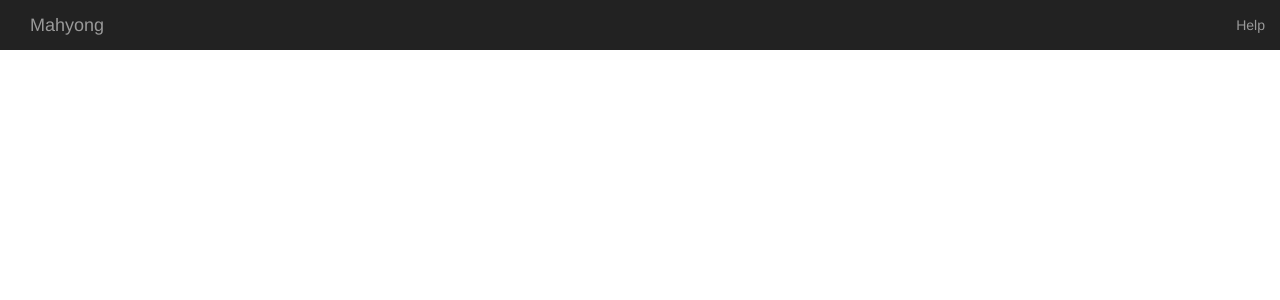
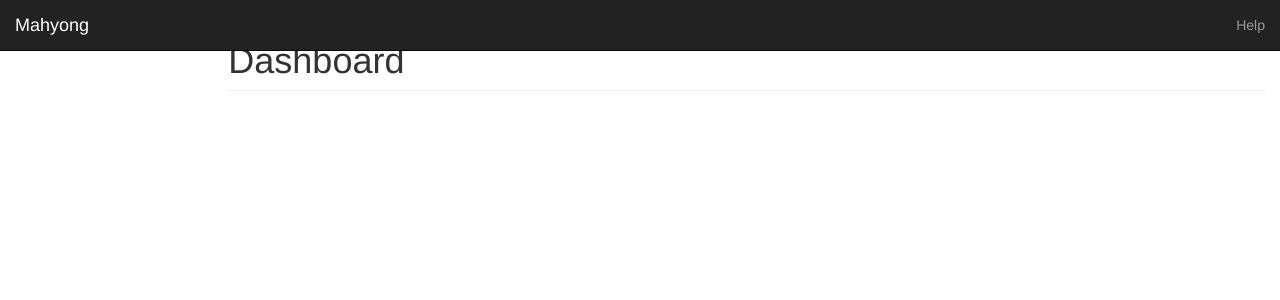
Before and after one commit to jspitzen/mahyong, a Django app: page / in a window 1280 px wide. Shown: the top 300 px of the page. Run offline with Django 3.2, Linux system fonts and the light colour scheme; data that the repository does not hold is empty; some libraries are stand-ins or nearby versions.

Commit message:
Bootstrap implementation

```diff
--- a/mahyong_game/templates/mahyong_game/index.html
+++ b/mahyong_game/templates/mahyong_game/index.html
@@ -1,14 +1,16 @@
 {% extends "mahyong_game/base.html" %}
-{% block title %}Mahyong{% endblock %}
-
+{% block title %}Mahyong Homepage{% endblock %}
 {% block content %}
-{% if active_games %}
-    <ul>
-    {% for game in active_games %}
-        <li>{{ game }}</li>
-    {% endfor %}
-    </ul>
-{% else %}
-    <p>No games are available</p>
-{% endif %}
+<div class="row">
+    <div class="col-sm-3 col-ms-2 sidebar">
+        <ul class="nav nav-sidebar">
+            {% for game in active_games %}
+                <li>{{ game }}</li>
+            {% endfor %}
+        </ul>
+    </div>
+    <div class="col-sm-9 col-sm-offset-3 col-md-10 col-md-offset-2 main">
+        <h1 class="page-header">Dashboard</h1>
+    </div>
+</div>
 {% endblock %}
```
Also changed, not shown: mahyong_game/templates/mahyong_game/base.html (+4 -4 lines).
